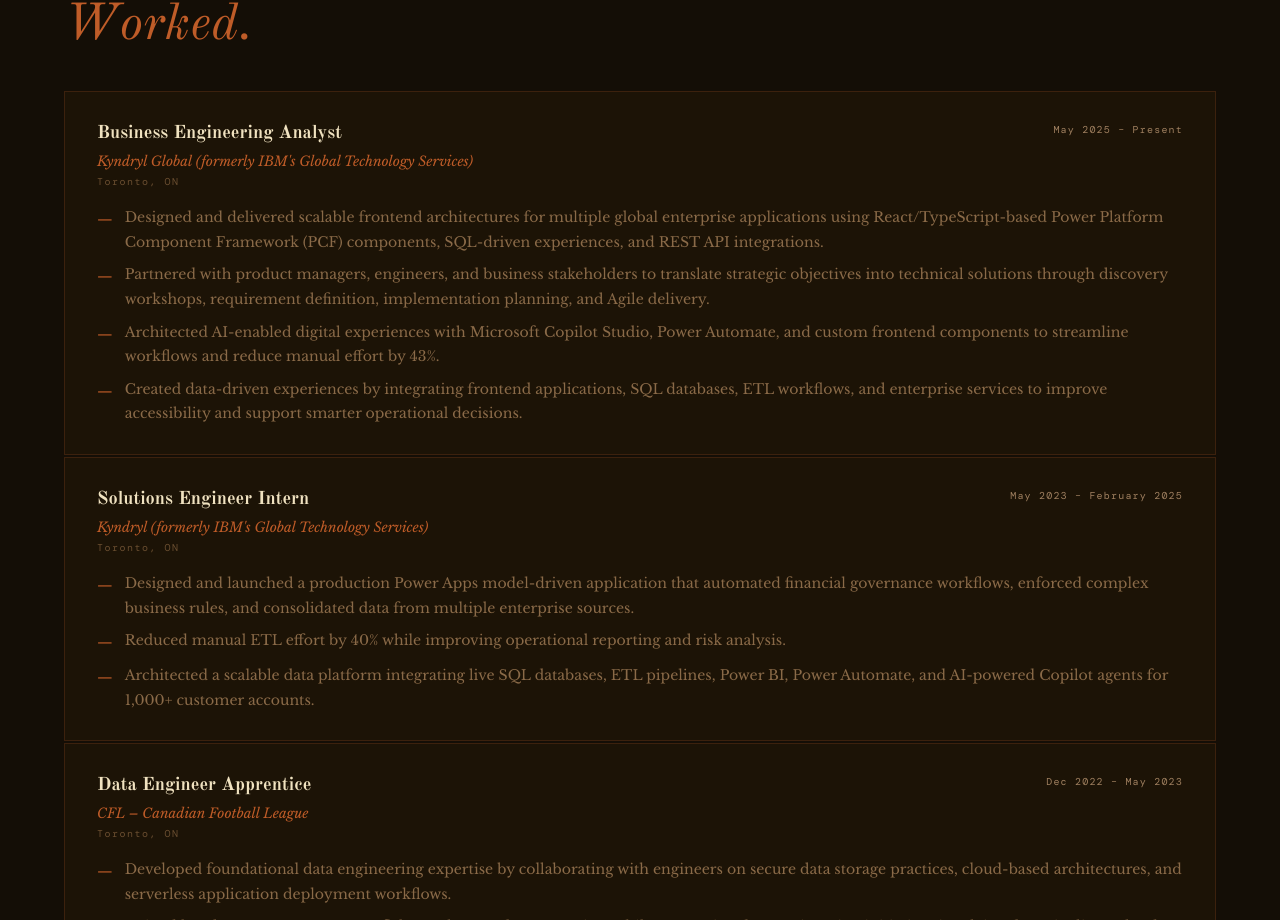
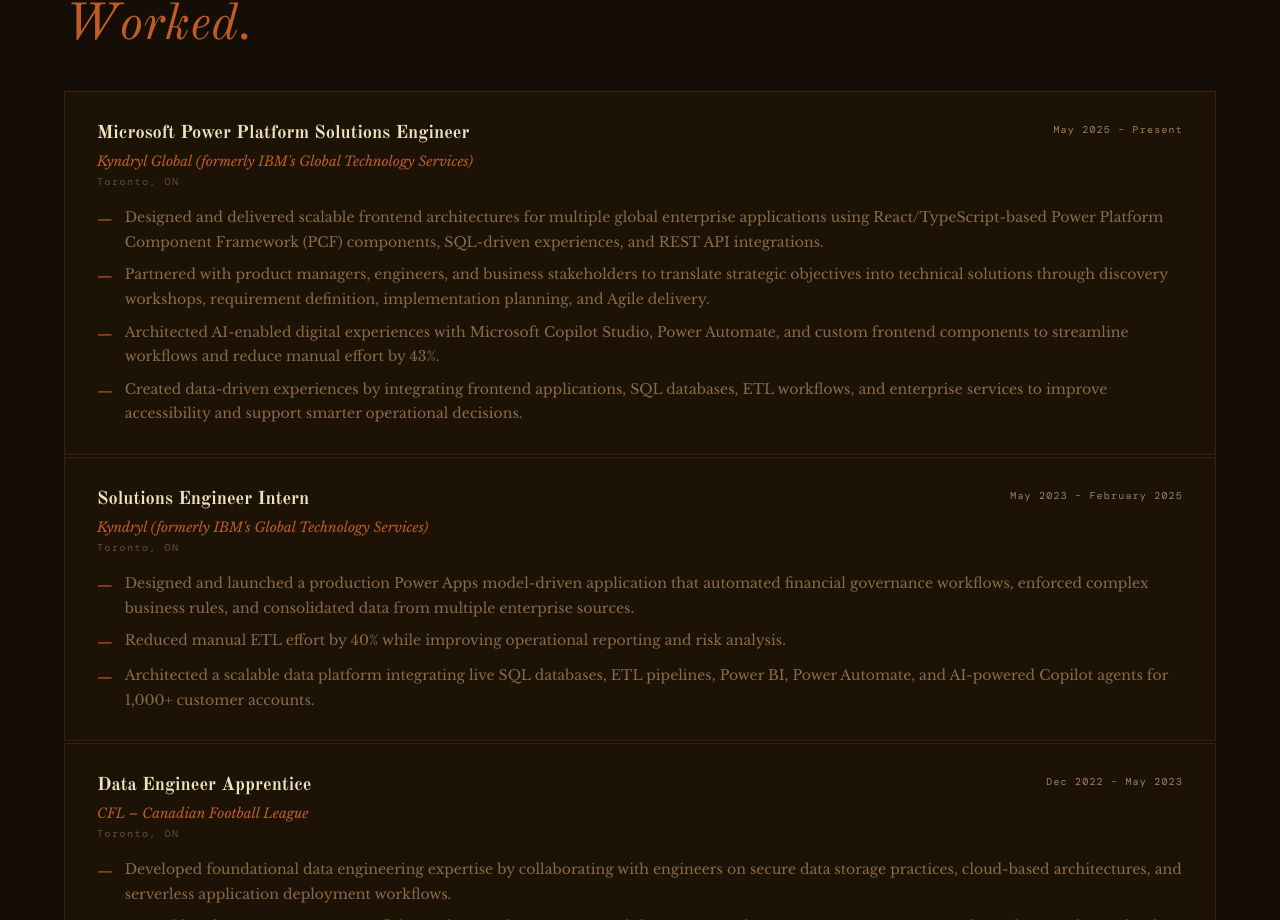
Before and after one commit to erinL168/erinL168.github.io, a React (Vite) app: page / in a window 1280 px wide. Shown: the part 1660-2580 px from the top of the page. Built offline with nearby package versions, Linux system fonts and the light colour scheme; a web font is replaced by a local one.

Commit message:
Changed Wording

```diff
--- a/src/app/App.tsx
+++ b/src/app/App.tsx
@@ -573,7 +573,7 @@
 // ─── Experience ───────────────────────────────────────────────────────────────
 const EXPERIENCE = [
   {
-    title: "Business Engineering Analyst",
+    title: "Microsoft Power Platform Solutions Engineer",
     company: "Kyndryl Global (formerly IBM's Global Technology Services)",
     location: "Toronto, ON",
     period: "May 2025 – Present",
```
